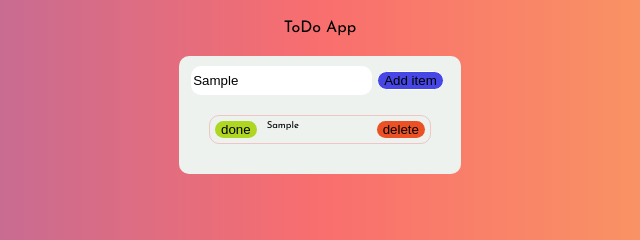
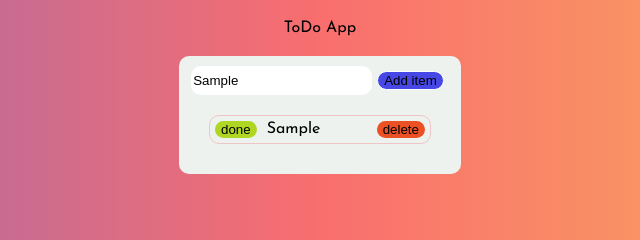
Before and after one commit to Kevin-P2113/ToDoApp, a plain HTML site: page index.html in a window 1280 px wide. Both pictures are taken after typing "Sample" into the empty fields and a click on the button "Add item". Shown: the top 240 px of the page, 320-960 px from the left. Drawn offline with Linux system fonts and the light colour scheme.

Commit message:
fixed text-overflow

```diff
--- a/styles.css
+++ b/styles.css
@@ -44,7 +44,7 @@
 }
 div#items{
     margin: 20px;
-    font-size: 0.6rem;
+    font-size: 1rem;
 
 
 }
@@ -78,6 +78,7 @@
 
 div#items p{
     width: 100px;
+    height: 15px;
     overflow: hidden;
     text-overflow: ellipsis;
 }
```
